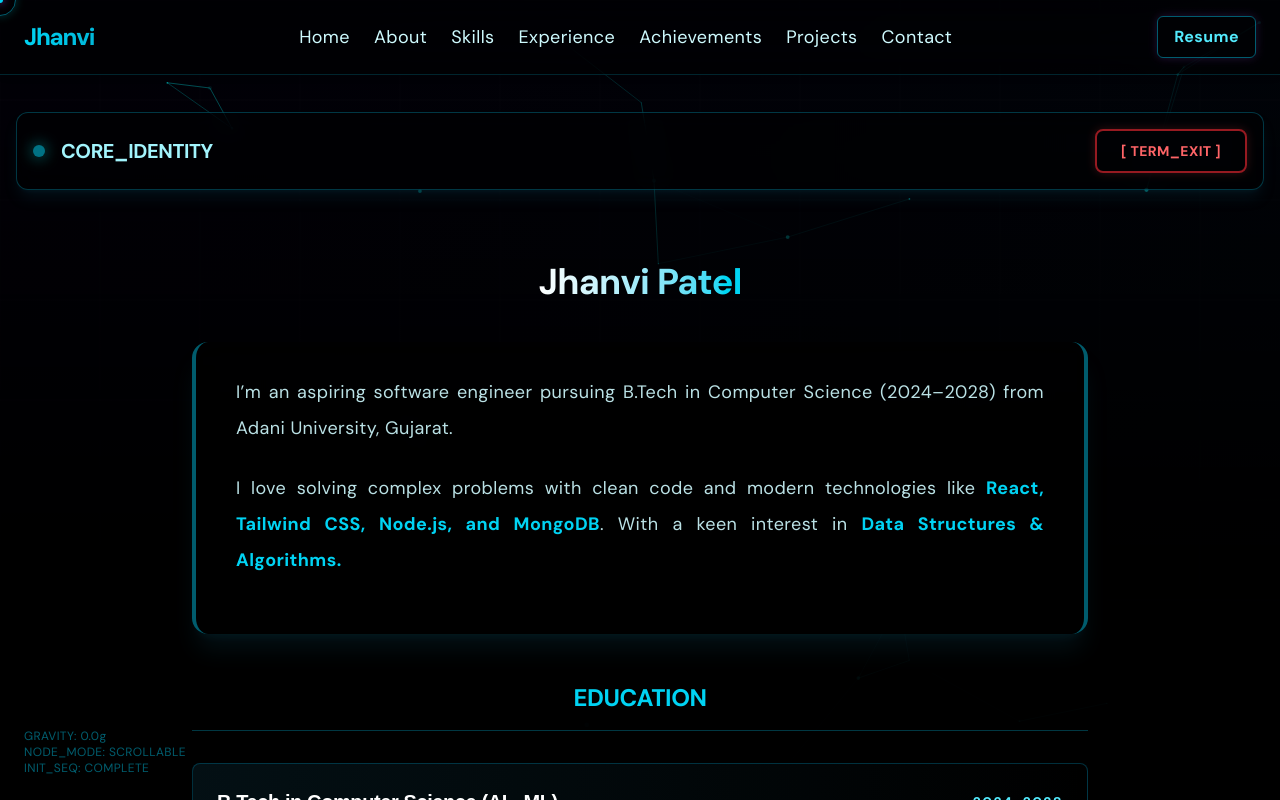
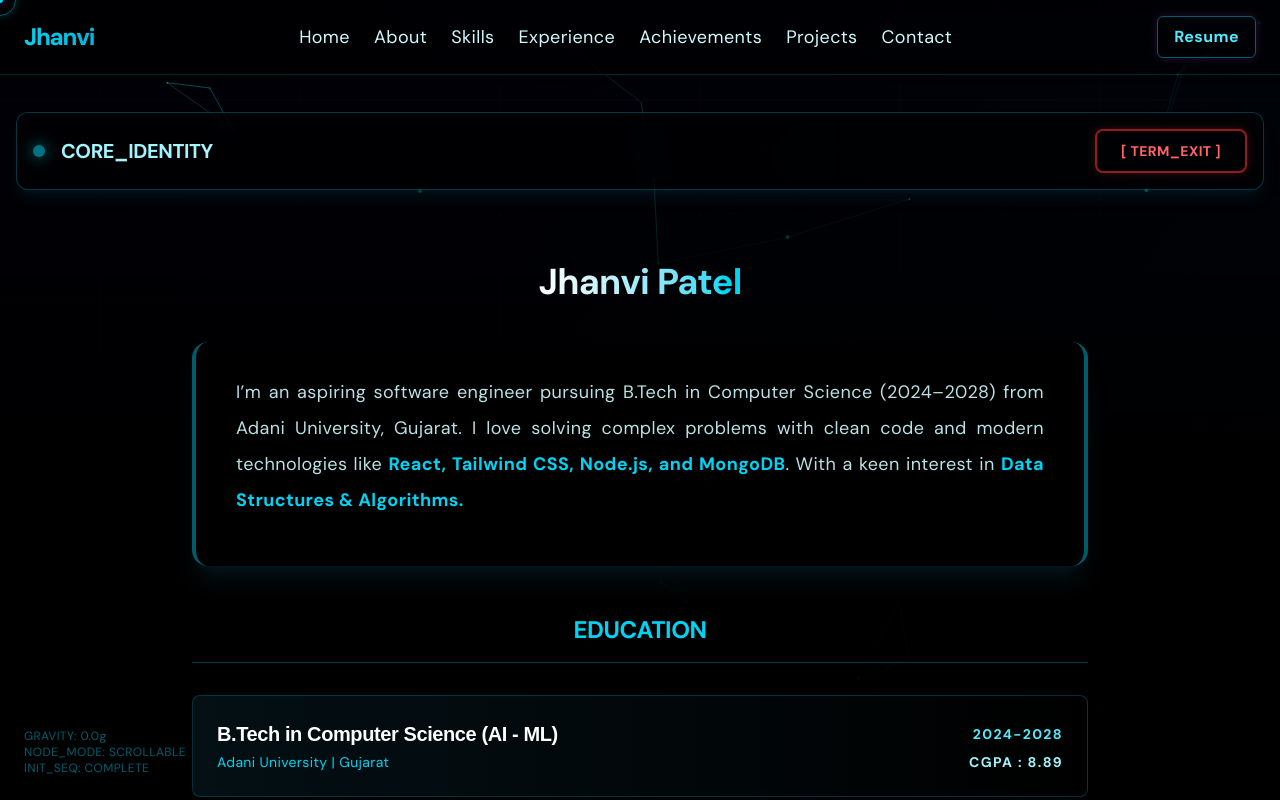
Before and after one commit to jhanvi857/portfolio-website, a React (Vite) app: page / in a window 1280 px wide. Both pictures are taken after a click on the button "About". Shown: the top 800 px of the page. Built offline with nearby package versions, Linux system fonts and the light colour scheme; a web font is replaced by a local one.

Commit message:
fix : core identity section margin

```diff
--- a/src/components/CoreIdentity.jsx
+++ b/src/components/CoreIdentity.jsx
@@ -7,10 +7,8 @@ const CoreIdentity = () => {
             <h2 className="text-2xl md:text-4xl font-bold font-mono text-transparent bg-clip-text bg-gradient-to-r from-white to-cyan-400 tracking-wide mb-6 group-hover/section:text-cyan-300 transition-colors">Jhanvi Patel</h2>
 
             <div className="w-full max-w-4xl text-cyan-100/90 leading-loose text-base md:text-lg font-mono mt-4 border-l-4 border-r-4 border-cyan-500/50 px-6 md:px-10 py-8 text-justify bg-black/60 backdrop-blur-md rounded-2xl shadow-xl shadow-cyan-900/20 hover:shadow-[0_0_20px_rgba(0,255,255,0.15)] hover:border-cyan-500/80 hover:bg-black/80 transition-all duration-500 hover:-translate-y-1 group cursor-default">
-                <p className="mb-6">
+                <p className="mb-4">
                     I’m an aspiring software engineer pursuing B.Tech in Computer Science (2024–2028) from Adani University, Gujarat.
-                </p>
-                <p className="mb-6">
                     I love solving complex problems with clean code and modern technologies like <span className="text-cyan-400 font-bold group-hover:text-cyan-200 transition-colors">React, Tailwind CSS, Node.js, and MongoDB</span>.
                     With a keen interest in <span className="text-cyan-400 font-bold group-hover:text-cyan-200 transition-colors">Data Structures & Algorithms.</span>
                 </p>
```
